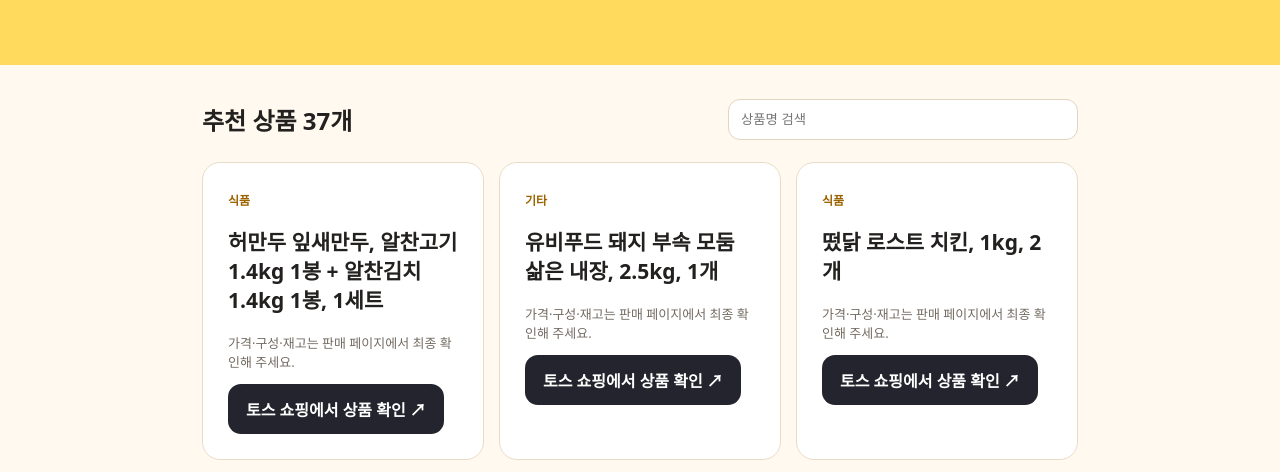
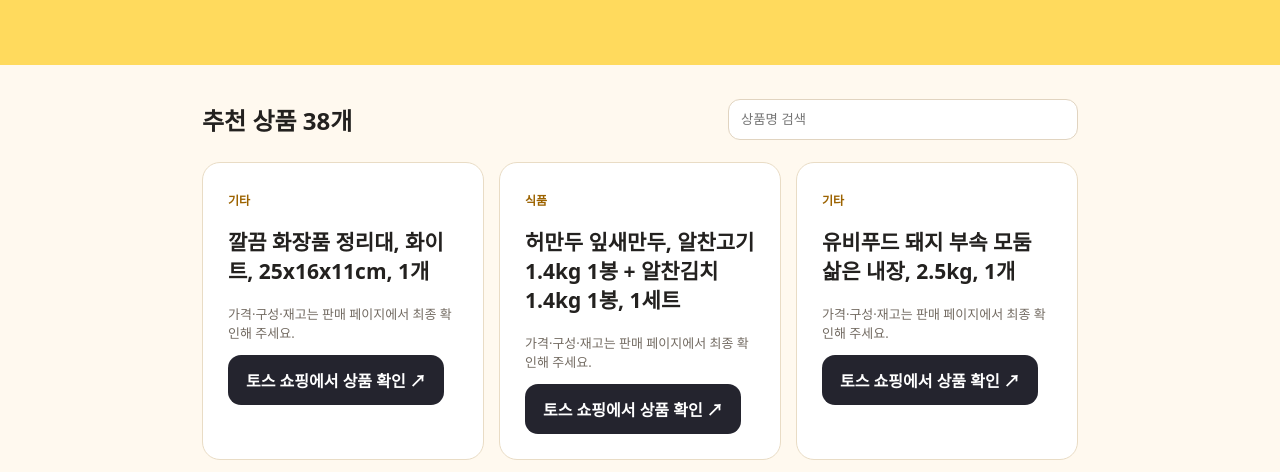
Before and after one commit to dajeongdamda-code/dealpick, a plain HTML site: page shop.html in a window 1280 px wide. Shown: the part 272-744 px from the top of the page. Drawn offline with Linux system fonts and the light colour scheme.

Commit message:
DealPick: add approved product links (newest first)

```diff
--- a/shop.html
+++ b/shop.html
@@ -3,6 +3,7 @@
 </head><body><header class="hero"><div class="wrap"><small>🛍️ TODAY'S DEALPICK · SHOP LINKS</small><h1>영상에서 본 상품,<br>여기서 확인하세요.</h1><p>오늘의 득템픽이 소개한 상품을 모았습니다. 구매 전 가격과 구성은 판매 페이지에서 다시 확인하세요.</p></div></header>
 <main class="wrap main"><div class="top"><h2>추천 상품 <span id="count"></span></h2><input id="search" placeholder="상품명 검색" aria-label="상품명 검색"></div><!-- DealPick newest-first order -->
 <div class="items" id="items">
+<article class="item"><span class="type">기타</span><h2>깔끔 화장품 정리대, 화이트, 25x16x11cm, 1개</h2><p>가격·구성·재고는 판매 페이지에서 최종 확인해 주세요.</p><a class="buy" target="_blank" rel="noopener noreferrer nofollow sponsored" href="https://toss.shopping/_m/JhDcejzh">토스 쇼핑에서 상품 확인 ↗</a></article>
 <article class="item"><span class="type">식품</span><h2>허만두 잎새만두, 알찬고기 1.4kg 1봉 + 알찬김치 1.4kg 1봉, 1세트</h2><p>가격·구성·재고는 판매 페이지에서 최종 확인해 주세요.</p><a class="buy" target="_blank" rel="noopener noreferrer nofollow sponsored" href="https://toss.shopping/_m/VYop46LB">토스 쇼핑에서 상품 확인 ↗</a></article>
 <article class="item"><span class="type">기타</span><h2>유비푸드 돼지 부속 모둠 삶은 내장, 2.5kg, 1개</h2><p>가격·구성·재고는 판매 페이지에서 최종 확인해 주세요.</p><a class="buy" target="_blank" rel="noopener noreferrer nofollow sponsored" href="https://toss.shopping/_m/tF62Xsu2">토스 쇼핑에서 상품 확인 ↗</a></article>
 <article class="item"><span class="type">식품</span><h2>떴닭 로스트 치킨, 1kg, 2개</h2><p>가격·구성·재고는 판매 페이지에서 최종 확인해 주세요.</p><a class="buy" target="_blank" rel="noopener noreferrer nofollow sponsored" href="https://toss.shopping/_m/t71Qxtth">토스 쇼핑에서 상품 확인 ↗</a></article>
```
